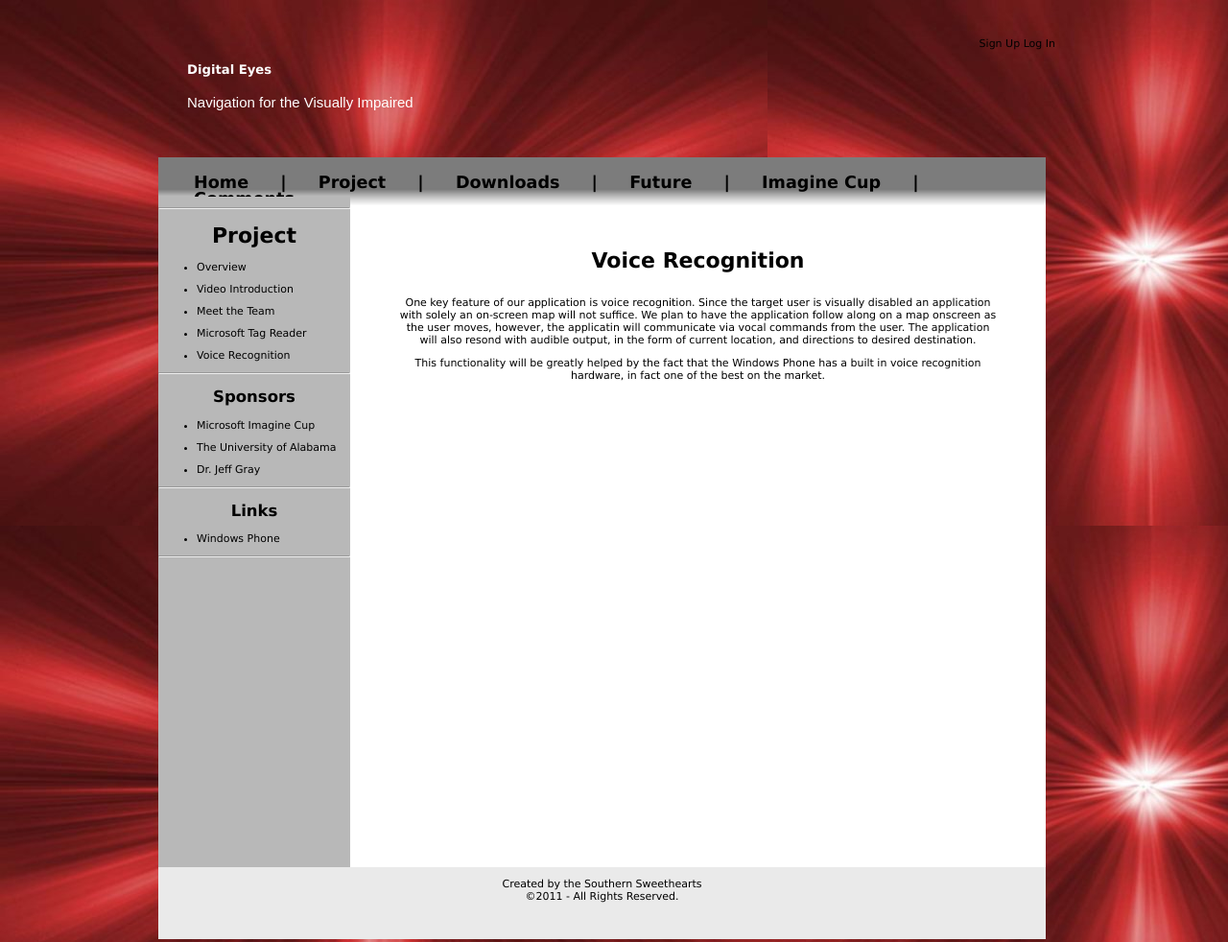
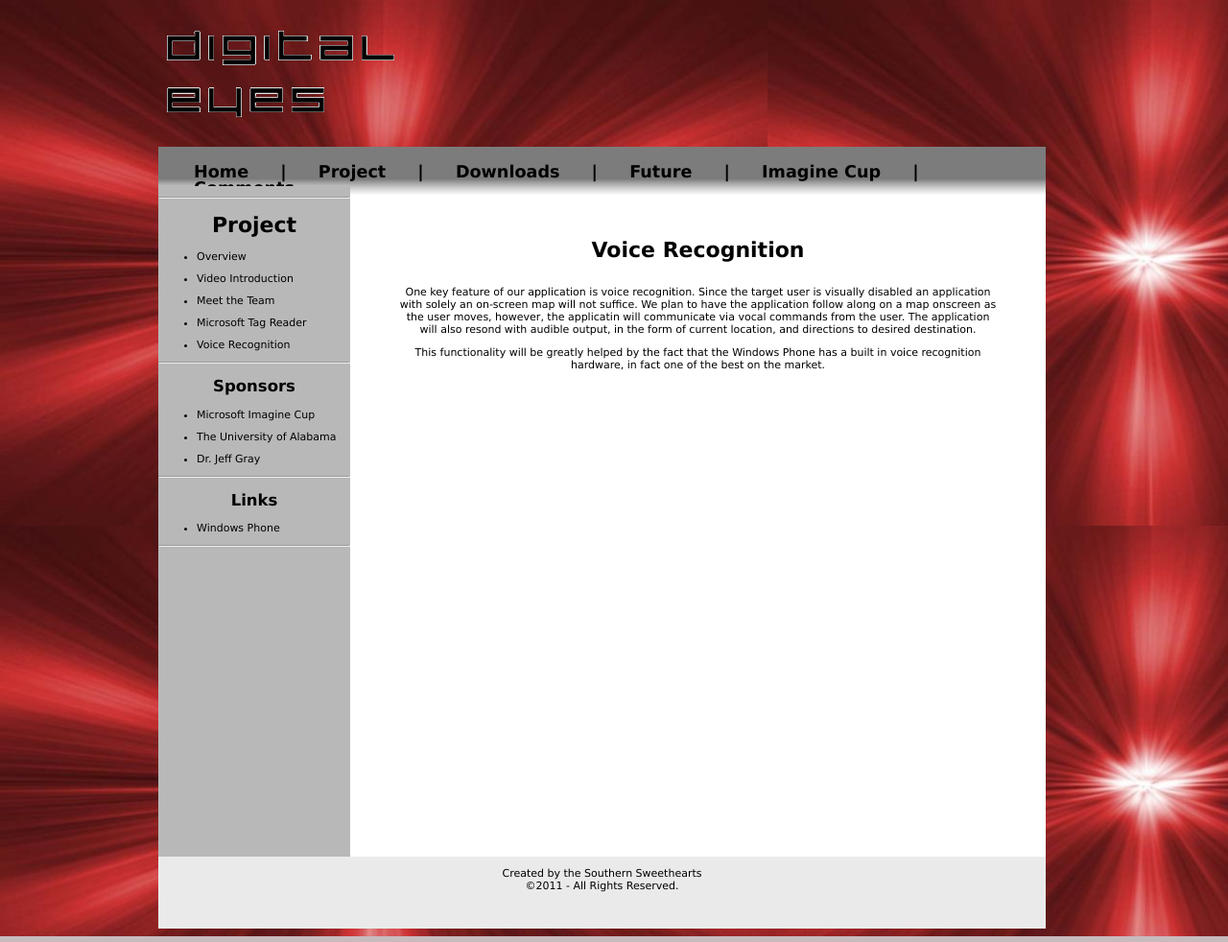
Before and after one commit to DigitalEyes/digitaleyes.github.com, a plain HTML site: page proj_feat2.html in a window 1280 px wide. Shown: the top 982 px of the page at 96% size. Drawn offline with Linux system fonts and the light colour scheme.

Commit message:
not sure about the new background

```diff
--- a/proj_feat2.html
+++ b/proj_feat2.html
@@ -17,19 +17,23 @@
 	<link href="favicon.ico" rel="SHORTCUT ICON" />
 </head>
 
-<body>
+<body >
+
   <div id="wrapper">
 
-     <div id = "header">
-	 	<p id = "sign_up">
-		   <a href = "./sign_up.html">Sign Up</a>
-		   <a href = "./log_in.html">Log In</a>
-		</p>
-	    <h1 id = "app_name">Digital Eyes</h1>
-	    <p id = "app_creators">Navigation for the Visually Impaired</p>
+     <div id = "headerA">
+
+
+	    <!--<p id = "app_creators">Navigation for the Visually Impaired</p>-->
 
 	 </div>
-	<div id = "nav_bar">
+	 <div id="headerB">
+	    <p id = "sign_up">
+		   <!--<a href = "./sign_up.html">Sign Up</a>
+		   <a href = "./log_in.html">Log In</a>-->
+		</p>
+	 </div>
+	 <div id = "nav_bar">
 	    <p>
 		<a href = "./index.html"> Home </a> <a id = "vbar"> &#124 </a>
 		<a href = "./project.html"> Project </a> <a id = "vbar"> &#124 </a>
```
Also changed, not shown: comments.html (+12 -8 lines), competition.html (+12 -8 lines), download.html (+12 -8 lines), future.html (+12 -8 lines), future2.html (+12 -8 lines), future3.html (+12 -8 lines), log_in.html (+12 -8 lines), proj_feat1.html (+12 -8 lines), proj_video.html (+12 -8 lines), project.html (+12 -8 lines), sign_up.html (+12 -8 lines), team.html (+13 -9 lines).
